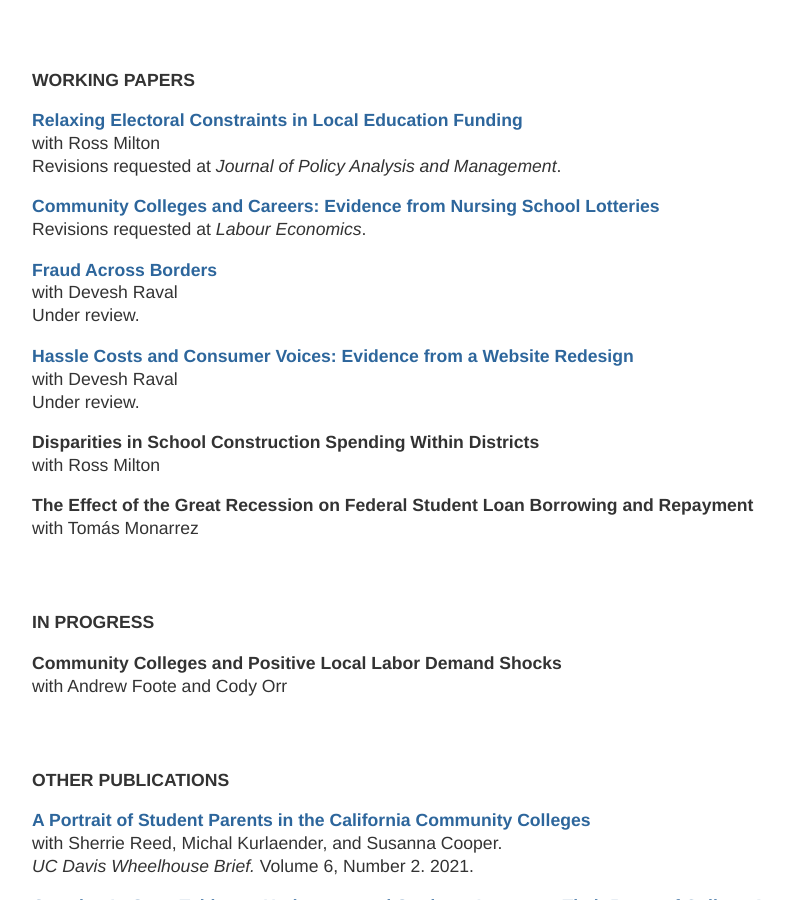
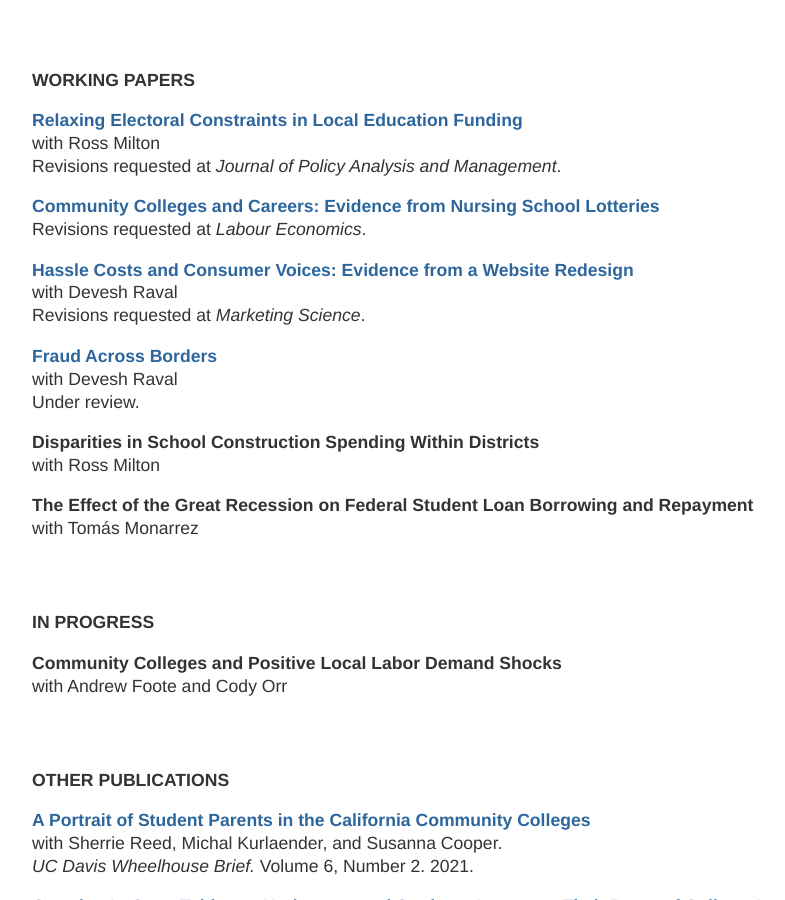
Before and after one commit to mzgrosz/mzgrosz.github.io, a Jekyll site: the page built from research/index.html, in a window 1280 px wide and 900 px high, scrolled down 1241 px. Shown: the whole window, without its empty margins (160-945 px from the left). Built offline with Jekyll 4.4.1, drawn with Linux system fonts in a browser that asks for light colours.

Commit message:
Update index.html

```diff
--- a/research/index.html
+++ b/research/index.html
@@ -100,14 +100,16 @@ Revisions requested at <em> Journal of Policy Analysis and Management</em>.</p>
 <p><b><a href="https://edworkingpapers.com/ai23-799">Community Colleges and Careers: Evidence from Nursing School Lotteries</a> </b> <br>
 	Revisions requested at <em> Labour Economics</em>. </p>
 
+<p><b><a href="https://mzgrosz.github.io/research/gr_website_draft_230411.pdf">Hassle Costs and  Consumer Voices: Evidence from a Website Redesign</a></b> <br>
+	with Devesh Raval <br>
+	Revisions requested at <em>Marketing Science</em>. </p>
+
 <p><b><a href="https://papers.ssrn.com/sol3/papers.cfm?abstract_id=4076428">Fraud Across Borders</a> </b><br>
 	with Devesh Raval <br>
 	Under review.</p>
 
 
-<p><b><a href="https://mzgrosz.github.io/research/gr_website_draft_230411.pdf">Hassle Costs and  Consumer Voices: Evidence from a Website Redesign</a></b> <br>
-	with Devesh Raval <br>
-	Under review. </p>
+
 
 <p><b>Disparities in School Construction Spending Within Districts </b><br>
 	with Ross Milton</p>
```
